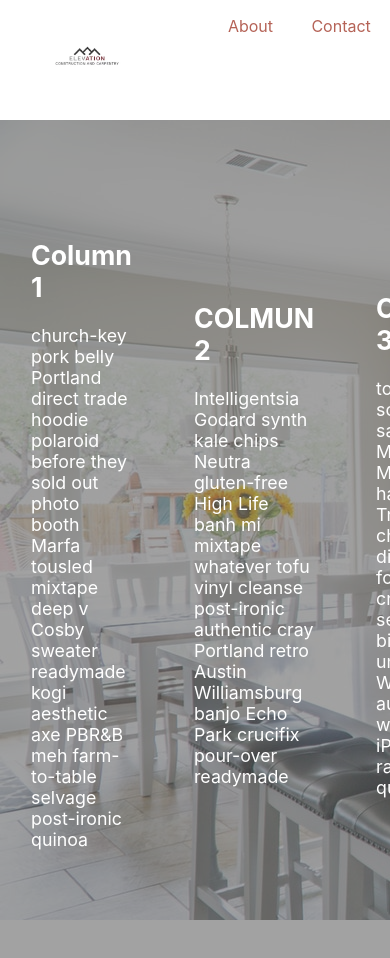
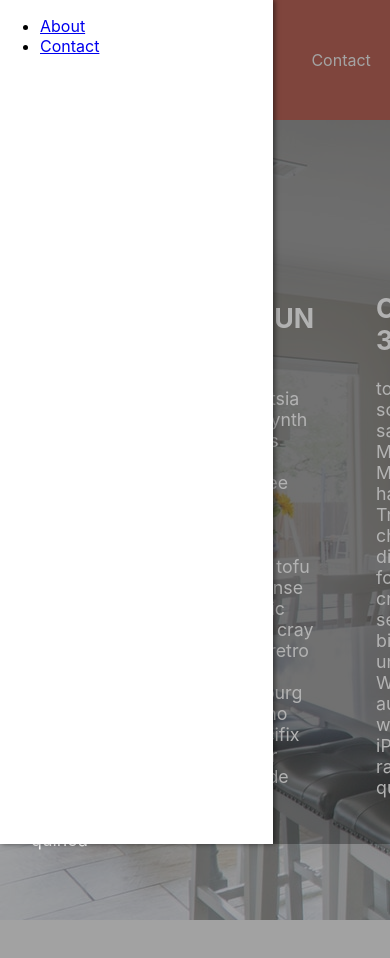
Before and after one commit to derikhill/react-practice, a React (Create React App) app: page / in a window 390 px wide. Shown: the top 958 px of the page. Built offline with nearby package versions, Linux system fonts and the light colour scheme.

Commit message:
Side nav and hamburger button addition

```diff
--- a/src/components/About.js
+++ b/src/components/About.js
@@ -1,11 +1,11 @@
 import React from 'react';
-import Header from './Header';
+import Toolbar from './Toolbar/Toolbar';
 
 class About extends React.Component {
     render() {
         return (
             <div>
-                <Header />
+                <Toolbar />
                 <div className="aboutDisplay">
                     <p>
                         I begin working for my father-in-law in 1984, who was a builder/master cabinetmaker. training under him for 15 yrs. became lead builder /installer and trim man for Collins Custom Cabinets 1998 I left to be production manager for NWA custom cabinets, became partner and quality control mgr. Becker Hill const. a residential framing company. started Southwind log home const. specializing in log homes in northwest Arkansas, worked in the stainless steel metal fabrication field as assistant manager/ traffic manager, left to start Elevation Construction and Carpentry in 2010, projects ranging from ground up to simple kitchen/Bath remodels, trim work, tile, etc.at Elevation Const. we strive to " Take your project to a Higher level " whatever the size.
--- a/src/components/App.js
+++ b/src/components/App.js
@@ -1,7 +1,10 @@
 import React from 'react';
-import Header from './Header';
 import '../css/App.scss';
 import Image from '../css/cabinet-counter-small.jpg'
+import Toolbar from './Toolbar/Toolbar';
+import SideDrawer from './SideDrawer/SideDrawer';
+import Backdrop from './Backdrop/Backdrop'
+// import backdrop from './Backdrop/Backdrop';
 
 const styles = {
   imageContainer: {
@@ -15,7 +18,9 @@ class App extends React.Component {
   render () {
     return (
       <div className="App">
-        <Header />
+        <Backdrop />
+        <Toolbar />
+        <SideDrawer />
         <div className="main-body-content" style={styles.imageContainer}>
           <div className="content-text">
             <div className="cell column-1">
--- /dev/null
+++ b/src/components/Backdrop/Backdrop.js
@@ -0,0 +1,8 @@
+import React from 'react';
+import './Backdrop.scss';
+
+const backdrop = props => (
+    <div className="backdrop" />
+);
+
+export default backdrop;
--- /dev/null
+++ b/src/components/Backdrop/Backdrop.scss
@@ -0,0 +1,7 @@
+.backdrop {
+    position: fixed;
+    width: 100%;
+    height: 100%;
+    background: rgba(0,0,0,0.3);
+    z-index: 100;
+}
--- a/src/components/Contact.js
+++ b/src/components/Contact.js
@@ -1,11 +1,11 @@
 import React from 'react';
-import Header from './Header';
+import Toolbar from './Toolbar/Toolbar';
 
 class Contact extends React.Component {
     render() {
         return (
             <div>
-                <Header />
+                <Toolbar />
                 <div className="contactForm">
                     <h3>Contact me </h3>
                     <form>
--- /dev/null
+++ b/src/components/SideDrawer/Hamburger.js
@@ -0,0 +1,12 @@
+import React from 'react';
+import './SideDrawer.scss';
+
+const Hamburger = props => (
+    <button className="hamburger-button">
+        <div className="hamburger-patty"></div>
+        <div className="hamburger-patty"></div>
+        <div className="hamburger-patty"></div>
+    </button>
+)
+
+export default Hamburger;
--- /dev/null
+++ b/src/components/SideDrawer/SideDrawer.js
@@ -0,0 +1,18 @@
+import React from 'react';
+import { Link } from 'react-router-dom';
+import './SideDrawer.scss';
+
+const SideDrawer = props => {
+    return (
+        <nav className="sidedrawer-nav">
+            <div>
+                <ul>
+                    <li><Link to="/About">About</Link></li>
+                    <li><Link to="/Contact">Contact</Link></li>
+                </ul>
+            </div>
+        </nav>
+    )
+}
+
+export default SideDrawer;
--- /dev/null
+++ b/src/components/SideDrawer/SideDrawer.scss
@@ -0,0 +1,23 @@
+.hamburger-button {
+    display: flex;
+    flex-direction: column;
+    justify-content: space-around;
+    height: 24px;
+    width: 30px;
+    background: transparent;
+    border: none;
+    cursor: pointer;
+    padding: 0 1rem;
+    box-sizing: border-box;
+
+    &:focus {
+        outline: none;
+    }
+
+    .hamburger-patty {
+        width: 30px;
+        height: 2px;
+        background: white;
+    }
+
+}
--- /dev/null
+++ b/src/components/Toolbar/Toolbar.js
@@ -0,0 +1,23 @@
+import React from 'react';
+import { Link } from 'react-router-dom';
+import logo from './elevation.webp';
+import './Toolbar.scss';
+import Hamburger from '../SideDrawer/Hamburger'
+
+const Toolbar = props => (
+    <nav className="toolbar-nav">
+        <Hamburger />
+        <div>
+            <Link to="/"><h3><img src={logo} className="App-logo" alt="logo" /> </h3></Link>
+        </div>
+        <div className="spacer" />
+        <div>
+            <ul>
+                <li><Link to="/About">About</Link></li>
+                <li><Link to="/Contact">Contact</Link></li>
+            </ul>
+        </div>
+    </nav>
+)
+
+export default Toolbar;
--- /dev/null
+++ b/src/components/Toolbar/Toolbar.scss
@@ -0,0 +1,51 @@
+.toolbar-nav {
+    background: #B56357;
+    display: flex;
+    flex-direction: row;
+    align-items: center;
+
+    h3 {
+      cursor: pointer;
+      margin-left: 2rem;
+
+      a {
+        text-decoration: none;
+      }
+    }
+
+    .spacer {
+        flex: 1;
+    }
+
+    ul>li {
+      cursor: pointer;
+      text-decoration: none;
+      display: inline;
+
+      a {
+        color: #EAEAEA;
+        margin: 1rem 0;
+        line-height: 1;
+        text-decoration: none;
+        padding: 1.2rem;
+
+        &:hover, &:focus, &:active {
+          background: #b56357;
+          outline: none;
+          color: #ffffff;
+        }
+      }
+    }
+}
+
+.sidedrawer-nav {
+    height: 100%;
+    background: white;
+    box-shadow: 2px 0 5px rgba(0,0,0,0.5);
+    position: fixed;
+    top: 0;
+    left: 0;
+    width: 70%;
+    max-width: 400px;
+    z-index: 200;
+}
--- a/src/css/App.scss
+++ b/src/css/App.scss
@@ -1,43 +1,3 @@
-nav {
-  background: #ffffff;
-  display: flex;
-  flex-direction: row;
-  justify-content: space-between;
-
-  h3 {
-    cursor: pointer;
-    margin-left: 3rem;
-    // padding: 1rem;
-    // line-height: 1.2;
-    // margin: 0;
-
-    a {
-      text-decoration: none;
-    }
-  }
-
-  ul>li {
-    cursor: pointer;
-    text-decoration: none;
-    display: inline;
-
-    a {
-      color: #b56357;
-      margin: 1rem 0;
-      line-height: 1;
-      text-decoration: none;
-      padding: 1.2rem;
-
-      &:hover, &:focus, &:active {
-        background: #b56357;
-        outline: none;
-        color: #ffffff;
-      }
-    }
-  }
-
-}
-
 .App-logo {
   text-align: center;
   // animation: App-logo-spin infinite 20s linear;
```
Also changed, not shown: src/components/Toolbar/elevation.webp (renamed from src/css/elevation.webp).
